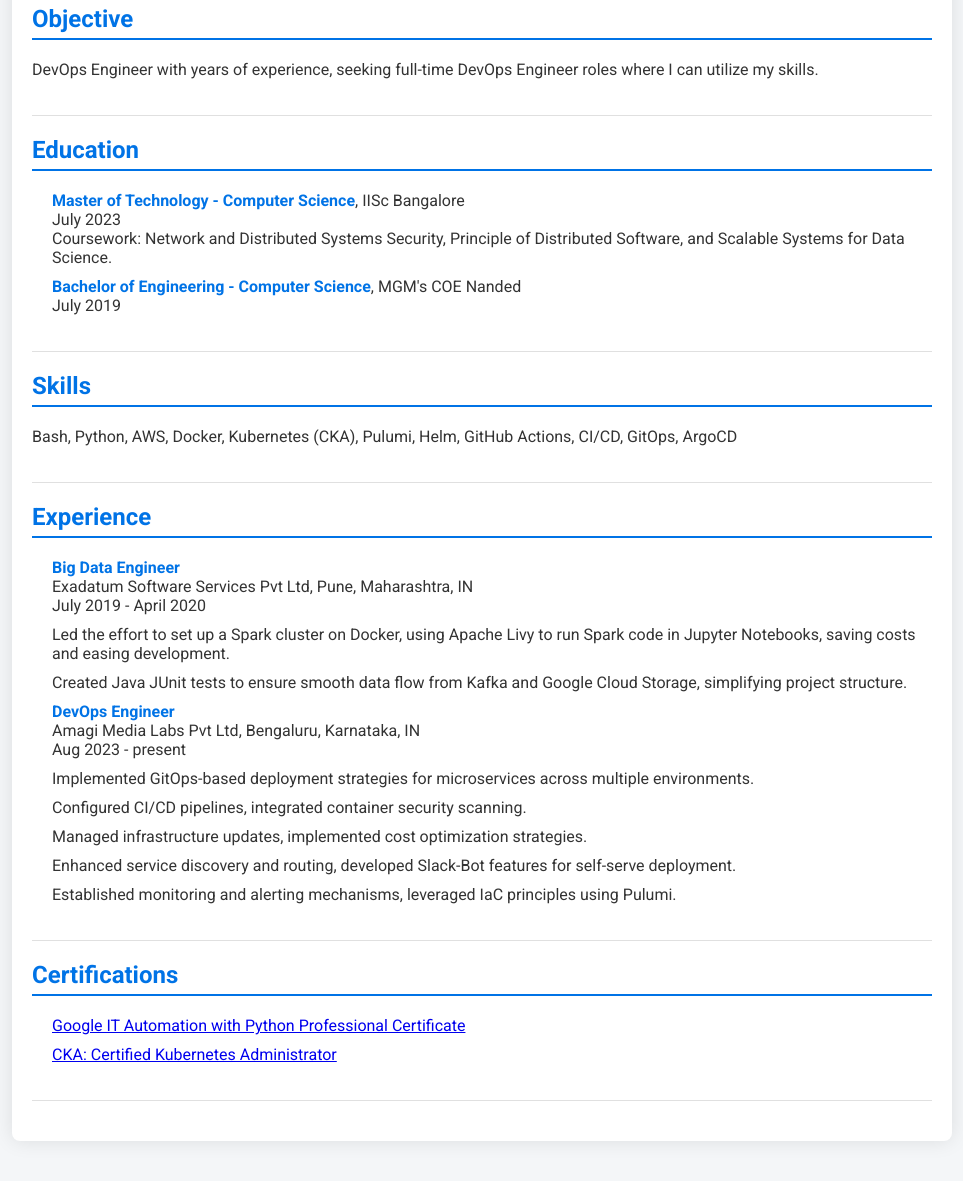
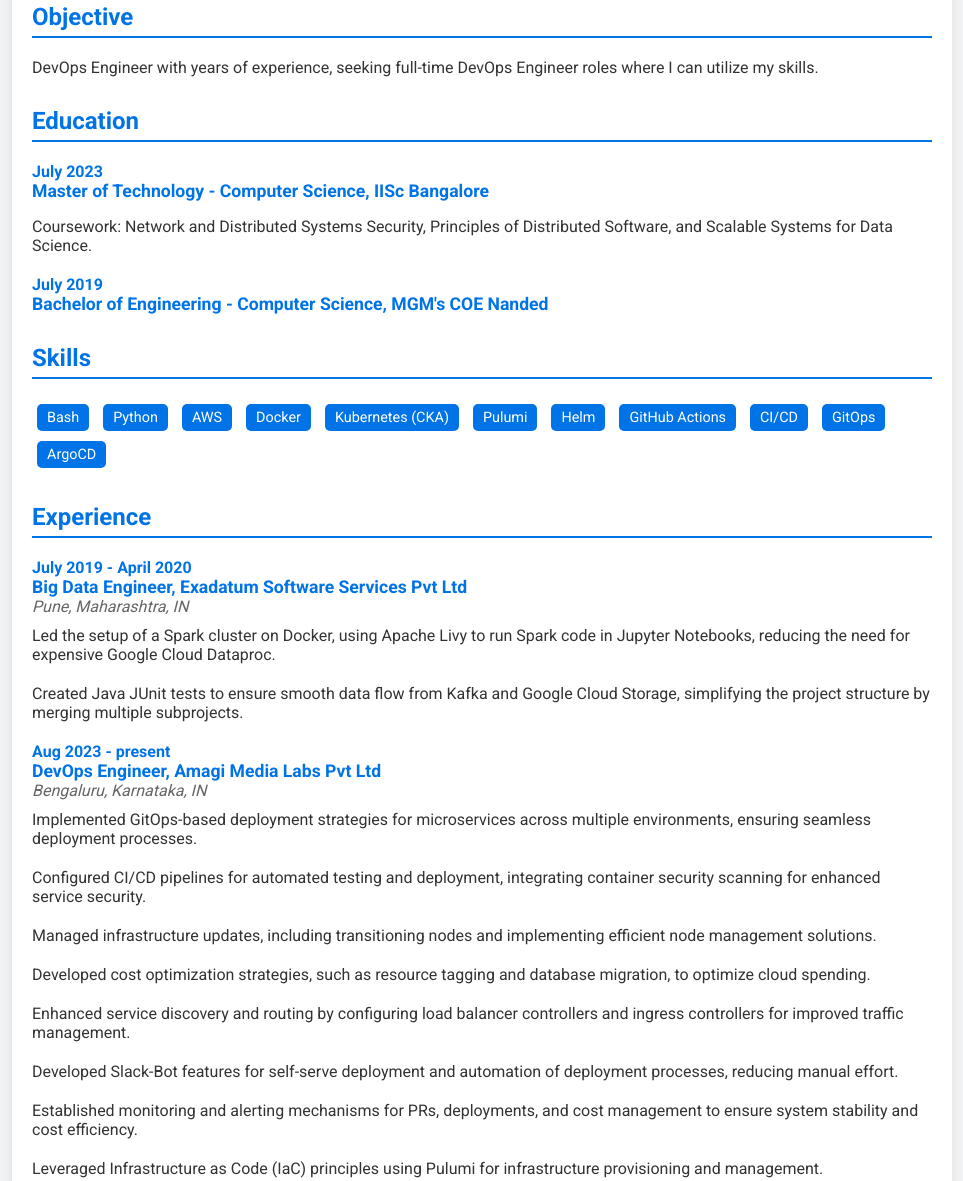
Before and after one commit to umeshg17/umeshg17.github.io, a plain HTML site: page index.html in a window 1280 px wide. Shown: the part 308-1489 px from the top of the page, without its empty margins (158-1121 px from the left). Drawn offline with Linux system fonts and the light colour scheme.

Commit message:
Update index.html

```diff
--- a/index.html
+++ b/index.html
@@ -24,7 +24,6 @@
         header {
             text-align: center;
             padding: 20px 0;
-            border-bottom: 1px solid #e0e0e0;
         }
         header h1 {
             margin: 0;
@@ -39,19 +38,19 @@
             text-align: center;
             margin: 20px 0;
         }
+        .contact p {
+            margin: 5px 0;
+        }
         .contact a {
             color: #0073e6;
             text-decoration: none;
-            margin: 0 10px;
             font-weight: bold;
         }
         .contact a:hover {
             text-decoration: underline;
         }
         section {
-            margin: 20px 0;
-            padding-bottom: 20px;
-            border-bottom: 1px solid #e0e0e0;
+            margin: 30px 0;
         }
         h2 {
             color: #0073e6;
@@ -66,24 +65,35 @@
         li {
             margin: 10px 0;
         }
-        .experience, .education, .certifications {
-            padding-left: 20px;
+        .experience, .education, .certifications, .projects {
+            padding-left: 0;
         }
-        .experience ul, .education ul, .certifications ul {
-            margin: 0;
-        }
-        .experience li, .education li, .certifications li {
-            margin-bottom: 10px;
+        .experience li, .education li, .certifications li, .projects li {
+            margin-bottom: 20px;
         }
         .experience strong, .education strong, .certifications strong {
             color: #0073e6;
         }
-        @media (max-width: 600px) {
-            .container {
-                width: 90%;
-                margin: 20px auto;
-                padding: 10px;
-            }
+        .date, .institution, .company {
+            display: block;
+            font-weight: bold;
+            color: #0073e6;
+        }
+        .institution, .company {
+            font-size: 1.1em;
+        }
+        .location {
+            font-style: italic;
+            color: #666;
+        }
+        .skills li {
+            background: #0073e6;
+            color: #fff;
+            display: inline-block;
+            padding: 5px 10px;
+            border-radius: 5px;
+            margin: 5px;
+            font-size: 0.9em;
         }
     </style>
 </head>
@@ -105,44 +115,57 @@
             <h2>Education</h2>
             <ul class="education">
                 <li>
-                    <strong>Master of Technology - Computer Science</strong>, IISc Bangalore<br>
-                    July 2023<br>
-                    Coursework: Network and Distributed Systems Security, Principle of Distributed Software, and Scalable Systems for Data Science.
+                    <span class="date">July 2023</span>
+                    <span class="institution">Master of Technology - Computer Science, IISc Bangalore</span>
+                    <p>Coursework: Network and Distributed Systems Security, Principles of Distributed Software, and Scalable Systems for Data Science.</p>
                 </li>
                 <li>
-                    <strong>Bachelor of Engineering - Computer Science</strong>, MGM's COE Nanded<br>
-                    July 2019
+                    <span class="date">July 2019</span>
+                    <span class="institution">Bachelor of Engineering - Computer Science, MGM's COE Nanded</span>
                 </li>
             </ul>
         </section>
         <section>
             <h2>Skills</h2>
             <ul class="skills">
-                <li>Bash, Python, AWS, Docker, Kubernetes (CKA), Pulumi, Helm, GitHub Actions, CI/CD, GitOps, ArgoCD</li>
+                <li>Bash</li>
+                <li>Python</li>
+                <li>AWS</li>
+                <li>Docker</li>
+                <li>Kubernetes (CKA)</li>
+                <li>Pulumi</li>
+                <li>Helm</li>
+                <li>GitHub Actions</li>
+                <li>CI/CD</li>
+                <li>GitOps</li>
+                <li>ArgoCD</li>
             </ul>
         </section>
         <section>
             <h2>Experience</h2>
             <ul class="experience">
                 <li>
-                    <strong>Big Data Engineer</strong><br>
-                    Exadatum Software Services Pvt Ltd, Pune, Maharashtra, IN<br>
-                    July 2019 - April 2020<br>
+                    <span class="date">July 2019 - April 2020</span>
+                    <span class="company">Big Data Engineer, Exadatum Software Services Pvt Ltd</span>
+                    <span class="location">Pune, Maharashtra, IN</span>
                     <ul>
-                        <li>Led the effort to set up a Spark cluster on Docker, using Apache Livy to run Spark code in Jupyter Notebooks, saving costs and easing development.</li>
-                        <li>Created Java JUnit tests to ensure smooth data flow from Kafka and Google Cloud Storage, simplifying project structure.</li>
+                        <li>Led the setup of a Spark cluster on Docker, using Apache Livy to run Spark code in Jupyter Notebooks, reducing the need for expensive Google Cloud Dataproc.</li>
+                        <li>Created Java JUnit tests to ensure smooth data flow from Kafka and Google Cloud Storage, simplifying the project structure by merging multiple subprojects.</li>
                     </ul>
                 </li>
                 <li>
-                    <strong>DevOps Engineer</strong><br>
-                    Amagi Media Labs Pvt Ltd, Bengaluru, Karnataka, IN<br>
-                    Aug 2023 - present<br>
+                    <span class="date">Aug 2023 - present</span>
+                    <span class="company">DevOps Engineer, Amagi Media Labs Pvt Ltd</span>
+                    <span class="location">Bengaluru, Karnataka, IN</span>
                     <ul>
-                        <li>Implemented GitOps-based deployment strategies for microservices across multiple environments.</li>
-                        <li>Configured CI/CD pipelines, integrated container security scanning.</li>
-                        <li>Managed infrastructure updates, implemented cost optimization strategies.</li>
-                        <li>Enhanced service discovery and routing, developed Slack-Bot features for self-serve deployment.</li>
-                        <li>Established monitoring and alerting mechanisms, leveraged IaC principles using Pulumi.</li>
+                        <li>Implemented GitOps-based deployment strategies for microservices across multiple environments, ensuring seamless deployment processes.</li>
+                        <li>Configured CI/CD pipelines for automated testing and deployment, integrating container security scanning for enhanced service security.</li>
+                        <li>Managed infrastructure updates, including transitioning nodes and implementing efficient node management solutions.</li>
+                        <li>Developed cost optimization strategies, such as resource tagging and database migration, to optimize cloud spending.</li>
+                        <li>Enhanced service discovery and routing by configuring load balancer controllers and ingress controllers for improved traffic management.</li>
+                        <li>Developed Slack-Bot features for self-serve deployment and automation of deployment processes, reducing manual effort.</li>
+                        <li>Established monitoring and alerting mechanisms for PRs, deployments, and cost management to ensure system stability and cost efficiency.</li>
+                        <li>Leveraged Infrastructure as Code (IaC) principles using Pulumi for infrastructure provisioning and management.</li>
                     </ul>
                 </li>
             </ul>
@@ -154,6 +177,15 @@
                 <li><a href="https://www.credly.com/badges/5e298069-3cc7-4a4b-b30c-79a8ae8f624f/public_url">CKA: Certified Kubernetes Administrator</a></li>
             </ul>
         </section>
+        <section>
+            <h2>Projects</h2>
+            <ul class="projects">
+                <li>
+                    <strong>Project Title:</strong> Hiring Search Tool<br>
+                    <p>Built a tool to search for Hiring Managers and Recruiters using ReactJS, NodeJS, Firebase, and boolean queries. Over 25,000 people have used it so far, with 5,000+ queries saved and shared, providing better search results than LinkedIn. <a href="https://hiring-search.careerflow.ai/">Try it here</a>.</p>
+                </li>
+            </ul>
+        </section>
     </div>
 </body>
 </html>
```
